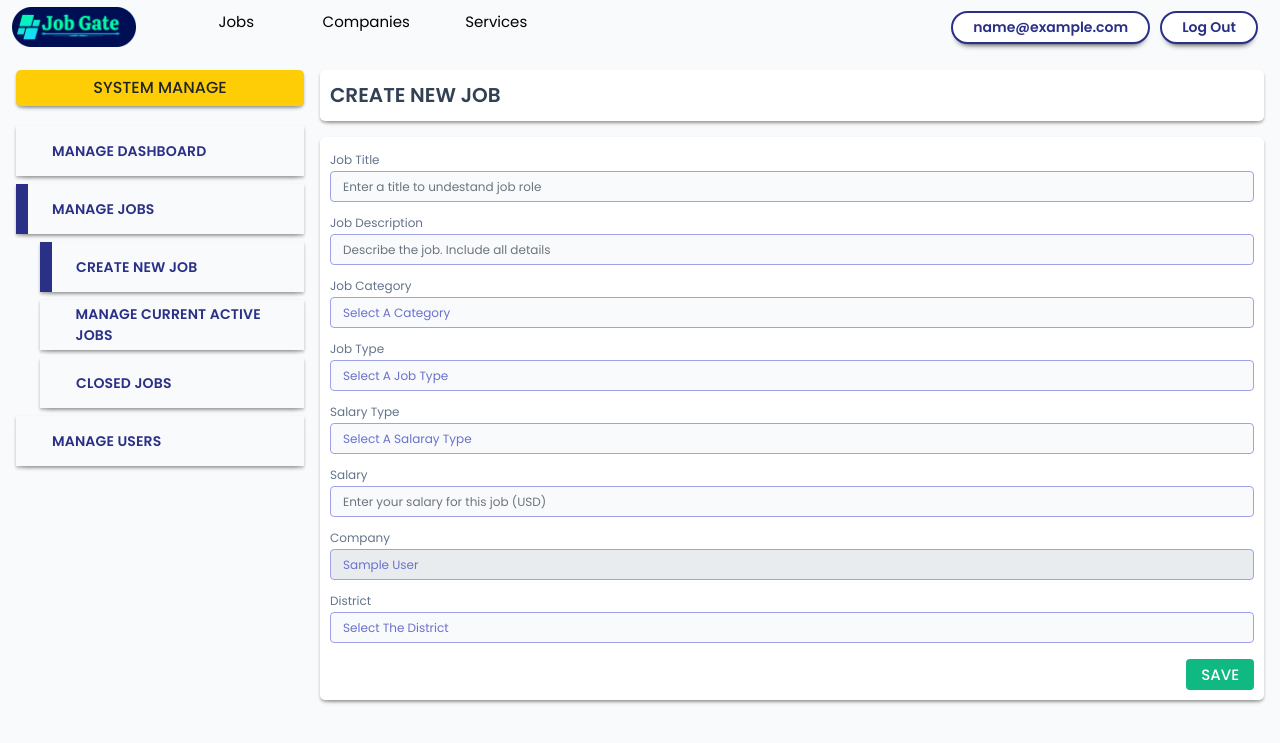
After one commit to ruwanmx-developer/job-gate, a PHP site: page /Websites/user_company/add_new_job.php in a window 1280 px wide. The commit adds this page. Shown: the top 743 px of the page. Run offline with PHP 8.4, Linux system fonts and the light colour scheme; the visitor is signed in with stand-in values (Sample User, id 1); data that the repository does not hold is empty; some libraries are stand-ins or nearby versions.

Commit message:
company add new job created

```diff
--- /dev/null
+++ b/user_company/add_new_job.php
@@ -0,0 +1,212 @@
+<!DOCTYPE html>
+<html lang="en">
+<?php $__siteroot = "."; ?>
+
+<head>
+    <title>Add Job</title>
+    <!-- include header links -->
+    <?php include($__siteroot . './components/header_links.php');?>
+</head>
+
+<body>
+    <!-- include navigation -->
+    <?php include($__siteroot . './components/navigation.php');?>
+    <div class="row gx-0">
+
+        <!-- left bar -->
+        <div class="col-lg-3 px-3 py-3">
+            <div class="btn-title">System Manage</div>
+            <?php
+
+            $admin_menu = "co_m_2";
+            $admin_submenu = "co_m_2_1";
+            ?>
+            <?php include('./components/company_menu_card.php');?>
+        </div>
+
+        <!-- middle bar -->
+        <div class="col-lg-9 py-3 pe-3 ps-3 ps-lg-0">
+            <div class="title-bar card-basic py-2 mb-3">
+                CREATE NEW JOB
+            </div>
+            <div class="co-form-wrap card-basic">
+                <div class="mb-2">
+                    <label for="title" class="form-label">Job Title</label>
+                    <input type="text" class="form-control" id="title"
+                        placeholder="Enter a title to undestand job role">
+                </div>
+                <div class="mb-2">
+                    <label for="desc" class="form-label">Job Description</label>
+                    <input type="text" class="form-control" id="desc"
+                        placeholder="Describe the job. Include all details">
+                </div>
+                <div class="mb-2">
+                    <label for="category" class="form-label">Job Category</label>
+                    <select id="category" class="form-select">
+                        <option value="" selected>Select A Category</option>
+                        <?php
+                        $sql = "SELECT * FROM job_categories";
+                        $result = $__conn->query($sql);
+                        while($row = $result->fetch_assoc()) {
+                        ?>
+                        <option value="<?php echo $row['id']?>"><?php echo $row['name']?></option>
+                        <?php } ?>
+                    </select>
+                </div>
+                <div class="mb-2">
+                    <label for="job_type" class="form-label">Job Type</label>
+                    <select id="job_type" class="form-select">
+                        <option value="" selected>Select A Job Type</option>
+                        <?php
+                        $sql = "SELECT * FROM job_types";
+                        $result = $__conn->query($sql);
+                        while($row = $result->fetch_assoc()) {
+                        ?>
+                        <option value="<?php echo $row['id']?>"><?php echo $row['name']?></option>
+                        <?php } ?>
+                    </select>
+                </div>
+                <div class="mb-2">
+                    <label for="salary_type" class="form-label">Salary Type</label>
+                    <select id="salary_type" class="form-select">
+                        <option value="" selected>Select A Salaray Type</option>
+                        <?php
+                        $sql = "SELECT * FROM salary_types";
+                        $result = $__conn->query($sql);
+                        while($row = $result->fetch_assoc()) {
+                        ?>
+                        <option value="<?php echo $row['id']?>"><?php echo $row['name']?></option>
+                        <?php } ?>
+                    </select>
+                </div>
+                <div class="mb-2">
+                    <label for="salary" class="form-label">Salary</label>
+                    <input type="text" class="form-control" id="salary"
+                        placeholder="Enter your salary for this job (USD)">
+                </div>
+
+                <div class="mb-2">
+                    <label for="company1" class="form-label">Company</label>
+                    <input type="text" disabled class="form-control" id="company1"
+                        value="<?php echo $_SESSION['ses_company_name'];?>">
+                    <?php
+                        $sql = "SELECT * FROM companies WHERE user_id='".$_SESSION['ses_user_id']."'";
+                        $result = $__conn->query($sql);
+                        $row = $result->fetch_assoc();
+                        ?>
+                    <input type="hidden" id="company" value="<?php echo $row['id']; ?>">
+                </div>
+                <div class="mb-2">
+                    <label for="district" class="form-label">District</label>
+                    <select id="district" class="form-select">
+                        <option value="" selected>Select The District</option>
+                        <?php
+                        $sql = "SELECT * FROM districts";
+                        $result = $__conn->query($sql);
+                        while($row = $result->fetch_assoc()) {
+                        ?>
+                        <option value="<?php echo $row['id']?>"><?php echo $row['district']?></option>
+                        <?php } ?>
+                    </select>
+                </div>
+                <div class="btn-wrap-right mt-3">
+                    <button class="btn btn-green" onclick="addNewJob()" type="button">SAVE</button>
+                </div>
+            </div>
+        </div>
+        <script>
+        function addNewJob() {
+            let title = document.getElementById("title").value;
+            let desc = document.getElementById("desc").value;
+            let category = document.getElementById("category").value;
+            let jtype = document.getElementById("job_type").value;
+            let stype = document.getElementById("salary_type").value;
+            let salary = document.getElementById("salary").value;
+            let company = document.getElementById("company").value;
+            let district = document.getElementById("district").value;
+
+            const title_pattern = /^[A-Z a-z]+$/;
+            const description_pattern = /^[A-Z a-z 0-9 , . / - ' " ( ) ]+$/;
+            const salary_pattern = /^[0-9]+$/;
+
+            if (title === "") {
+                swal("Empty Field", "Please enter your job title to continue", "warning");
+                return;
+            }
+            if (!(title_pattern.test(title))) {
+                swal("Invalid field", title + " is not an valid job title. Enter a valid job title", "error");
+                return;
+            }
+            if (desc === "") {
+                swal("Empty Field", "Please enter your job description to continue", "warning");
+                return;
+            }
+            if (!(description_pattern.test(desc))) {
+                swal("Invalid field", "Your description is not a valid job description. Enter a valid job description",
+                    "error");
+                return;
+            }
+            if (category === "") {
+                swal("Empty Field", "Please select a job category from the list to continue", "warning");
+                return;
+            }
+            if (jtype === "") {
+                swal("Empty Field", "Please select a job type from the list to continue", "warning");
+                return;
+            }
+            if (stype === "") {
+                swal("Empty Field", "Please select a salary type from the list to continue", "warning");
+                return;
+            }
+            if (salary === "") {
+                swal("Empty Field", "Please enter your offering salary to continue", "warning");
+                return;
+            }
+            if (!(salary_pattern.test(salary))) {
+                swal("Invalid field", salary + " is not a valid salary. Enter a valid salary", "error");
+                return;
+            }
+            if (company === "") {
+                swal("Empty Field", "You have to reload the page. Page not fully loaded", "warning").then((value) => {
+                    window.location.reload();
+                });
+                return;
+            }
+            if (district === "") {
+                swal("Empty Field", "Please select a district from the list to continue", "warning");
+                return;
+            }
+
+            let data = new FormData();
+            data.append('title', title);
+            data.append('desc', desc);
+            data.append('category', category);
+            data.append('jtype', jtype);
+            data.append('stype', stype);
+            data.append('salary', salary);
+            data.append('company', company);
+            data.append('district', district);
+            data.append('addNewJob', 'true');
+
+            var xhttp = new XMLHttpRequest();
+            xhttp.onreadystatechange = function() {
+                if (this.readyState == 4 && this.status == 200) {
+                    let x = JSON.parse(xhttp.responseText);
+                    if (x.code === "code_1") {
+                        swal("Success", "Your job added to database and set to public", "success").then((value) => {
+                            document.location.href = "co_manage_active_jobs.php";
+                        });
+                    } else if (x.code === "code_2") {
+                        swal("Unexpected Error", "Unexpected error caused when creating the job", "error");
+                    }
+                }
+            };
+            xhttp.open("POST", "../function/job.php", true);
+            xhttp.send(data);
+        }
+        </script>
+    </div>
+    <?php include($__siteroot.'./components/footer.php');?>
+</body>
+
+</html>
--- a/user_company/components/company_menu_card.php
+++ b/user_company/components/company_menu_card.php
@@ -22,7 +22,7 @@
     <div class=" ms-4 name active">MANAGE JOBS</div>
 </div>
 <div id="co_m_2_wrap" class="<?php if($admin_menu == "co_m_2"){ echo "no-fade-jq"; }?>">
-    <a href="co_add_new_job.php" class="no-link ">
+    <a href="add_new_job.php" class="no-link ">
         <div id="co_m_2_1" class="menu-item mb-2 ms-4 company-sec">
             <div class="activebar <?php if($admin_submenu == "co_m_2_1"){ echo "active"; }?>"></div>
             <div class=" ms-4 name active">CREATE NEW JOB</div>
```
Also changed, not shown: function/admin.php (+29 -0 lines), function/company.php (+7 -1 lines), function/job.php (added, +28 -0 lines), user_admin/job_configarations.php (+64 -0 lines).
